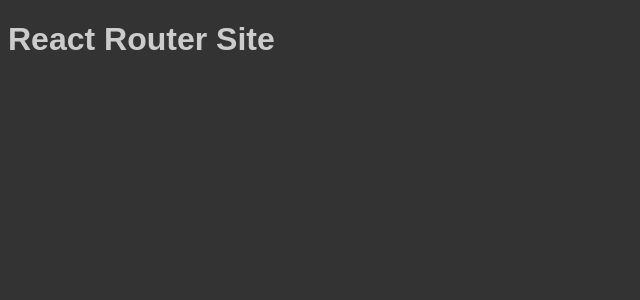
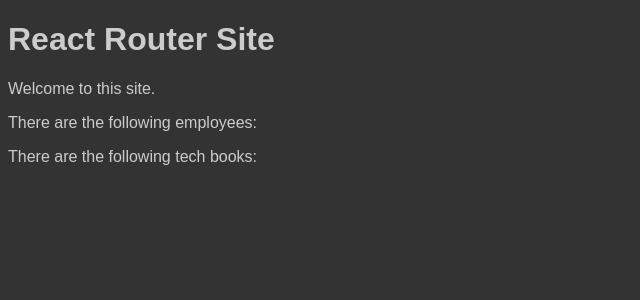
Before and after one commit to edwardtanguay/et01-react-router-site, a React (Vite) app: page / in a window 1280 px wide. Shown: the top 300 px of the page, without its empty margins (0-640 px from the left). Built offline with nearby package versions, Linux system fonts and the light colour scheme.

Commit message:
pages showing on app

```diff
--- a/src/App.jsx
+++ b/src/App.jsx
@@ -1,16 +1,18 @@
-import './App.scss'
-import './pages/PageWelcome';
-import './pages/PageEmployees';
-import './pages/PageTechBooks';
+import './App.scss';
+import { PageWelcome } from './pages/PageWelcome';
+import { PageEmployees } from './pages/PageEmployees';
+import { PageTechBooks } from './pages/PageTechBooks';
 
 function App() {
-  return (
-    <div className="App">
-    <h1>React Router Site</h1>
+    return (
+        <div className="App">
+            <h1>React Router Site</h1>
 
-
-    </div>
-  )
+            <PageWelcome />
+            <PageEmployees/>
+            <PageTechBooks/>
+        </div>
+    );
 }
 
-export default App
+export default App;
```
